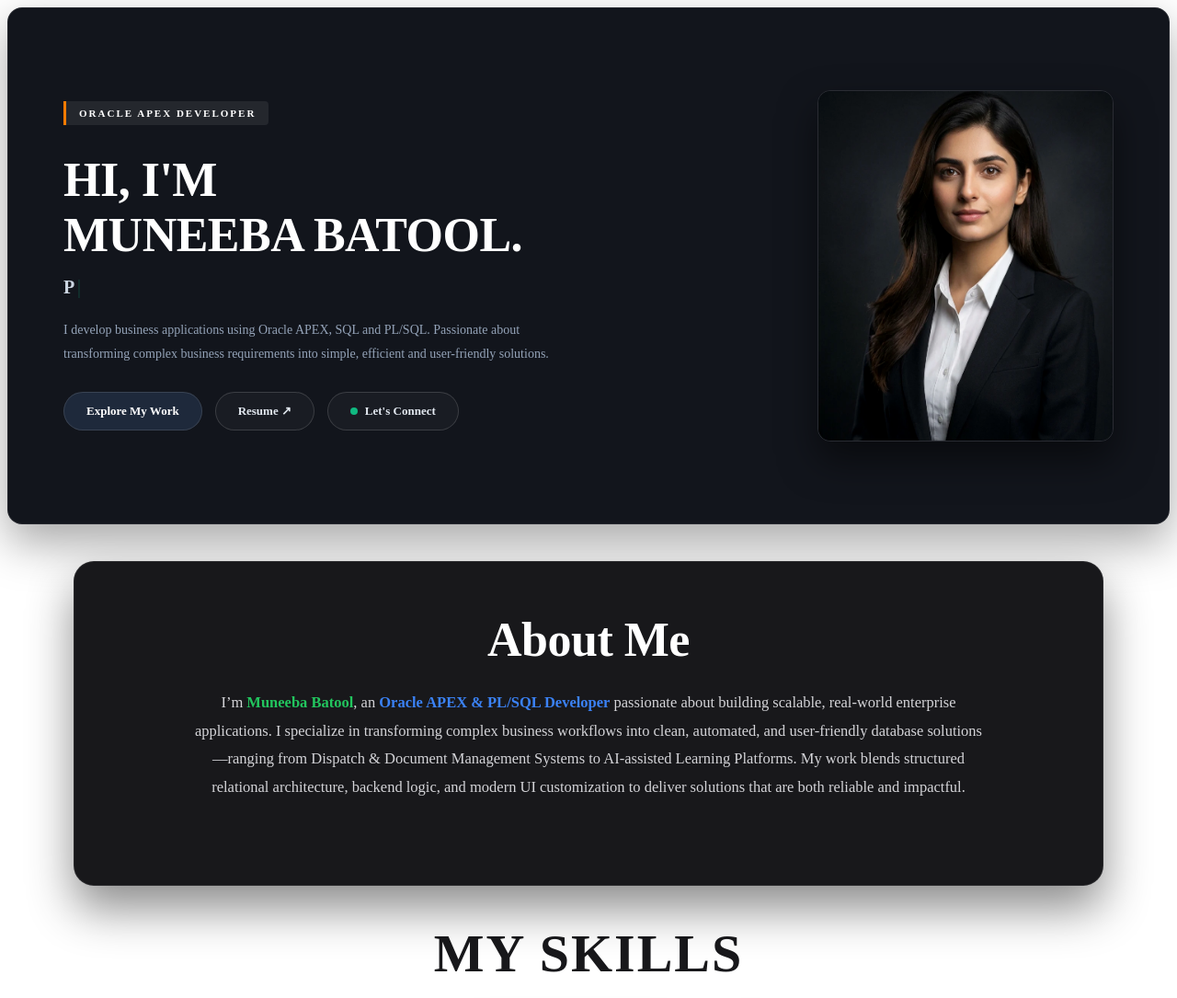
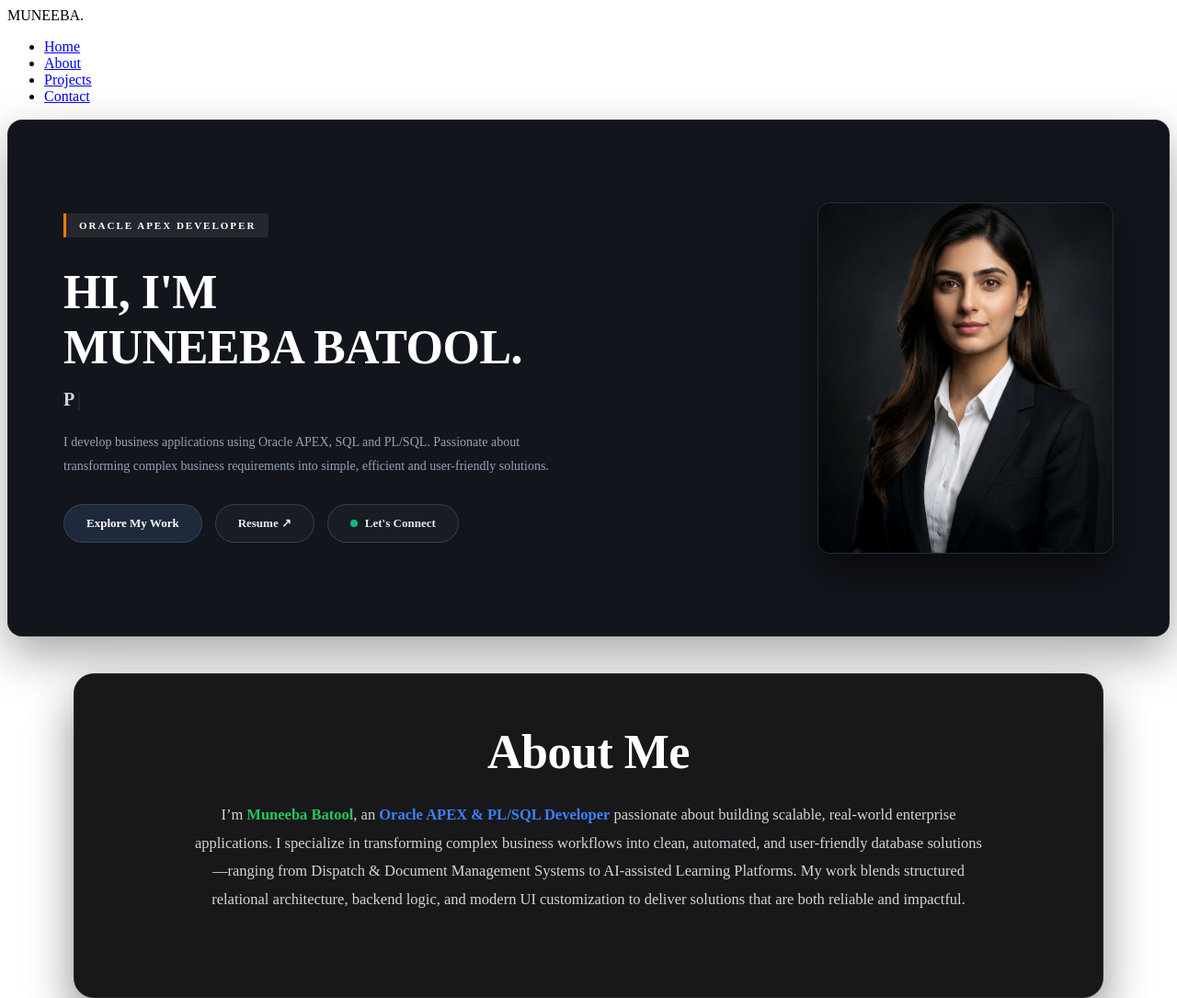
Before and after one commit to Muneeba-batool/muneeba-portfolio, a plain HTML site: page index.html in a window 1280 px wide. Shown: the top 1085 px of the page at 92% size. Drawn offline with Linux system fonts and the light colour scheme.

Commit message:
Update index.html

```diff
--- a/index.html
+++ b/index.html
@@ -10,6 +10,22 @@
     <link rel="stylesheet" href="style.css">
 </head>
 <body>
+
+<!-- TOP NAVIGATION MENU -->
+<nav class="portfolio-navbar">
+
+    <div class="nav-logo">
+        MUNEEBA<span>.</span>
+    </div>
+
+    <ul class="nav-menu">
+        <li><a href="#hero">Home</a></li>
+        <li><a href="#about">About</a></li>
+        <li><a href="#projects_section">Projects</a></li>
+        <li><a href="#contact">Contact</a></li>
+    </ul>
+
+</nav>
 
 <div class="hero-wrapper" id="hero">
     <div class="hero-content">
```
